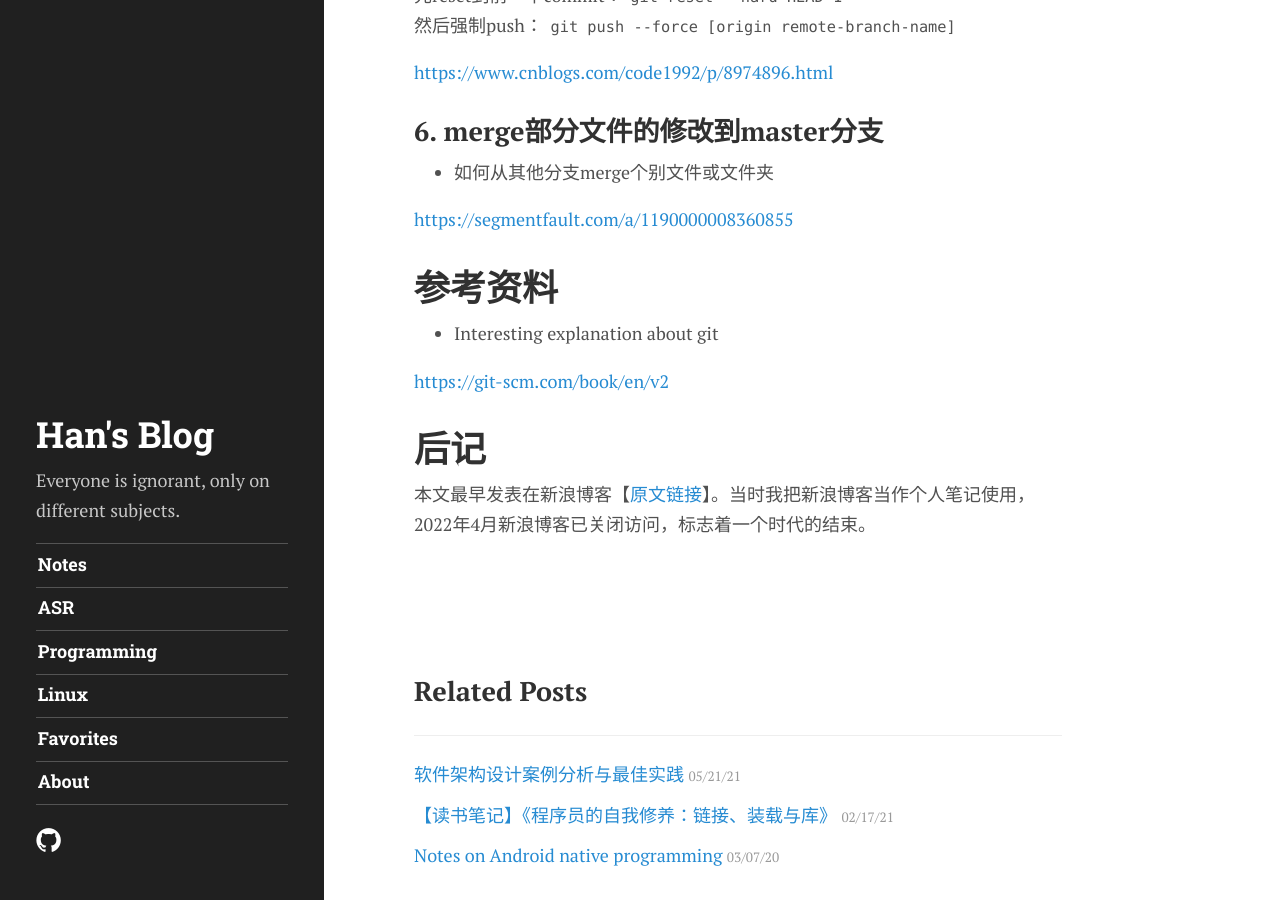
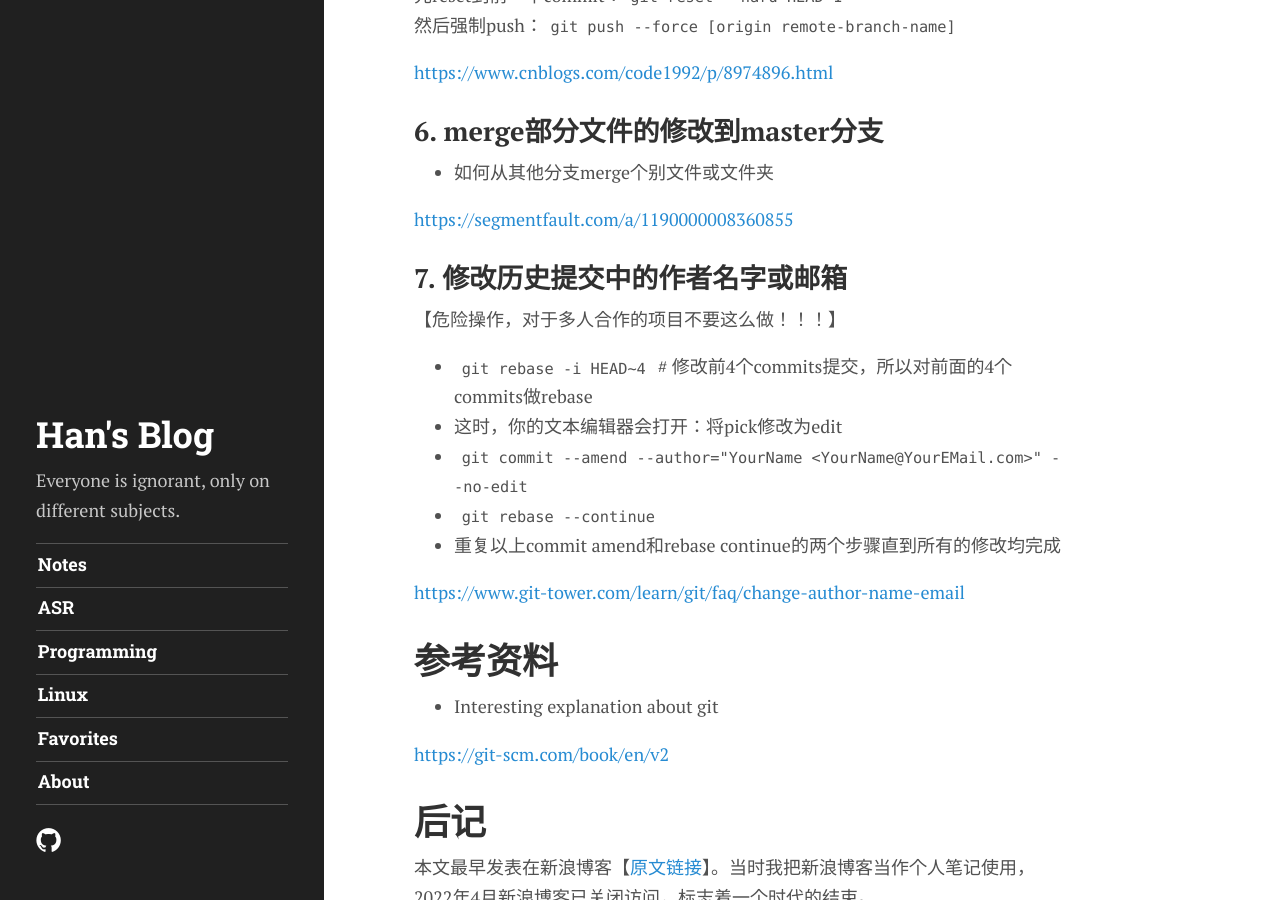
Before and after one commit to han-xie/han-xie.github.io, a Jekyll site: the page built from _posts/2017-04-10-git-usage.md, in a window 1280 px wide and 900 px high, scrolled down 2148 px. Built offline with Jekyll 4.4.1, drawn with Linux system fonts in a browser that asks for light colours; some web fonts are replaced; comment, search, counter and statistics services are not loaded.

Commit message:
Update git usage post

```diff
--- a/_posts/2017-04-10-git-usage.md
+++ b/_posts/2017-04-10-git-usage.md
@@ -87,6 +87,19 @@ g. 从远程下branch
 
 <https://segmentfault.com/a/1190000008360855>
 
+## 7. 修改历史提交中的作者名字或邮箱
+
+【危险操作，对于多人合作的项目不要这么做！！！】<br>
+- `git rebase -i HEAD~4` # 修改前4个commits提交，所以对前面的4个commits做rebase
+- 这时，你的文本编辑器会打开：将pick修改为edit
+- `git commit --amend --author="YourName <YourName@YourEMail.com>" --no-edit`
+- `git rebase --continue`
+- 重复以上commit amend和rebase continue的两个步骤直到所有的修改均完成
+
+
+<https://www.git-tower.com/learn/git/faq/change-author-name-email>
+
+
 # 参考资料
 
 - Interesting explanation about git
```
